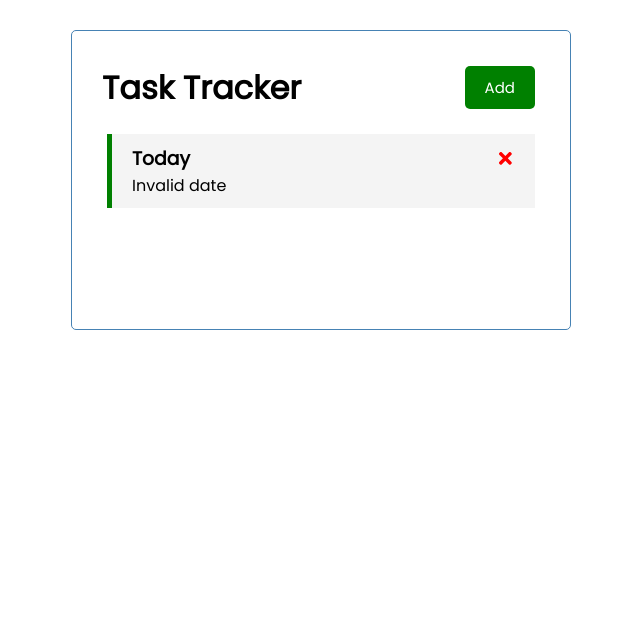
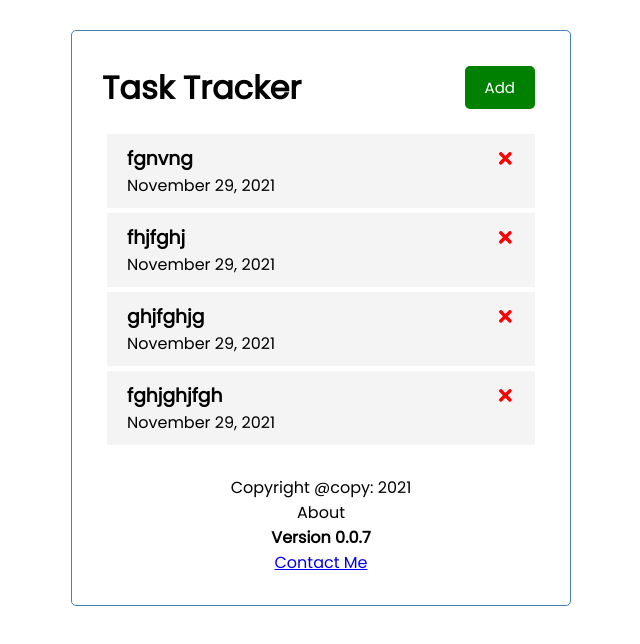
Before and after one commit to hemantbwskar/react-task-tracker, a React (Create React App) app: page /about in a window 1280 px wide. Shown: the top 644 px of the page, without its empty margins (319-959 px from the left). Built offline with nearby package versions, Linux system fonts and the light colour scheme; data requests are answered from the project's data file.

Commit message:
json server added

```diff
--- a/db.json
+++ b/db.json
@@ -1,10 +1,28 @@
 {
   "tasks": [
     {
-      "id": 1,
-      "text": "Today",
-      "day": "new Date()",
-      "reminder": true
+      "text": "fgnvng",
+      "day": "2021-11-29T06:06:39.864Z",
+      "reminder": false,
+      "id": 6
+    },
+    {
+      "text": "fhjfghj",
+      "day": "2021-11-29T06:06:52.689Z",
+      "reminder": false,
+      "id": 7
+    },
+    {
+      "text": "ghjfghjg",
+      "day": "2021-11-29T06:06:52.689Z",
+      "reminder": false,
+      "id": 8
+    },
+    {
+      "text": "fghjghjfgh",
+      "day": "2021-11-29T06:06:52.689Z",
+      "reminder": false,
+      "id": 9
     }
   ]
 }
--- a/package.json
+++ b/package.json
@@ -13,6 +13,7 @@
     "react-datetime-picker": "^3.4.3",
     "react-dom": "^17.0.2",
     "react-icons": "^4.2.0",
+    "react-router-dom": "^6.0.2",
     "react-scripts": "^4.0.3",
     "web-vitals": "^1.1.2"
   },
@@ -21,7 +22,7 @@
     "build": "react-scripts build",
     "test": "react-scripts test",
     "eject": "react-scripts eject",
-    "server":"json-server --watch db.json"
+    "server": "json-server --watch db.json --port 5000"
   },
   "eslintConfig": {
     "extends": [
--- a/src/App.js
+++ b/src/App.js
@@ -1,8 +1,11 @@
 import React from "react";
+import {BrowserRouter as Router, Route} from 'react-router-dom'
 import { useState, useEffect } from "react"
 import Header from "./components/Header";
+import Footer from "./components/Footer";
 import Tasks from "./components/Tasks";
 import AddTask from "./components/AddTask";
+import About from "./components/About";
 import ReactDateTimePicker from "react-datepicker";
 
 function App() {
@@ -10,35 +13,57 @@ function App() {
 
   const[tasks,setTasks]=useState([])
 
+
+
   useEffect(()=>{
-    const getTasks=async()=>{
-      const tasksFromServer = await fetchTasks()
-      setTasks(tasksFromServer)
-    }
+   const getTasks=async()=>{
+     const tasksFromServer=await fetchTasks()
+     setTasks(tasksFromServer)
+   }
 
     getTasks()
   },[])
 
-  // fetch tasks
+// fetch data
   const fetchTasks=async()=>{
-    const res = await fetch('http://localhost:3000/tasks')
+    const res = await fetch('http://localhost:5000/tasks')
     const data = await res.json()
     // console.log(data)
     return data
   }
 
+  const fetchTask=async(id)=>{
+    const res = await fetch('http://localhost:5000/tasks/'+id)
+    const data = await res.json()
+    // console.log(data)
+    return data
+  }
+
+
 //Add task
-const addTask=(task)=>{
-  const id=Math.floor(Math.random()*10000)+1
-  const newTask = {id,...task}
-  setTasks([...tasks,newTask])
+const addTask=async(task)=>{
+const res =await fetch('http://localhost:5000/tasks',{
+  method: 'POST',
+  headers:{
+    'Content-type':'application/json'
+  },
+  body:JSON.stringify(task)
+})
+
+const data=await res.json()
+
+setTasks([...tasks, data])
+  // const id=Math.floor(Math.random()*10000)+1
+
+  // const newTask = {id,...task}
+  // setTasks([...tasks,newTask])
   // console.log(task)
 }
 
 
 //delete task
 const deleteTask=async(id)=>{
-await fetch('http://localhost:3000/tasks/${id}',
+await fetch('http://localhost:5000/tasks/'+id,
 {
   method: 'DELETE',
 })
@@ -47,16 +72,31 @@ await fetch('http://localhost:3000/tasks/${id}',
 }
 
 //toggle reminder
-const toggleReminder = (id)=>{
+const toggleReminder =async (id)=>{
+const taskToToggle=await fetchTask(id)
+const updTask={...taskToToggle,reminder: !taskToToggle.reminder}
+
+const res = await fetch('http://localhost:5000/tasks/'+id,
+{
+  method: 'PUT',
+  headers:{
+    'Content-type':'application/json'
+  },
+  body:JSON.stringify(updTask)
+})
+
+const data= await res.json()
+
   // console.log(id)
-  setTasks(tasks.map((task)=> task.id==id
-  ? {...task,reminder: !task.reminder}
+  setTasks(tasks.map((task)=> task.id===id
+  ? {...task,reminder: data.reminder}
   : task))
 }
 
   // const name = 'Hemant'
   // const x = true
   return (
+    <Router>
     <div className='container'>
      <Header onAdd={()=>setShowAddTask(!showAddtasks)}
      showAdd={showAddtasks}
@@ -68,8 +108,15 @@ const toggleReminder = (id)=>{
      ) : (
        'No task to do.'
        )}
-
+       {/* <Routes><Route path='/' exact render={(props)
+         =>(
+         <>
+         </>
+       )}/> */}
+       {/* <Route path='/about' component={About}/></Routes> */}
+      <Footer/>
     </div>
+    </Router>
 
   );
 }
--- /dev/null
+++ b/src/components/About.js
@@ -0,0 +1,13 @@
+import { Link } from "react-router-dom"
+
+const About=()=>{
+    return(
+        <div>
+            <h4>Version 0.0.7</h4>
+            <Link to='/'>Go back</Link>
+            <Link to='mailto:hemantbwskar@gmail.com'>Contact Me</Link>
+        </div>
+    )
+}
+
+export default About
--- /dev/null
+++ b/src/components/Footer.js
@@ -0,0 +1,16 @@
+import { Link } from "react-router-dom"
+
+const Footer=()=>{
+    return(
+        <footer>
+            <p>Copyright @copy: 2021</p>
+            {/* <Link to='/about'>About</Link> */}
+            <p>About</p>
+            <h4>Version 0.0.7</h4>
+
+            <a href='mailto:hemantbwskar@gmail.com'>Contact Me</a>
+        </footer>
+    )
+}
+
+export default Footer
```
Also changed, not shown: public/db.json (added, +10 -0 lines), 1 other file (tests, documents, lock files or other folders).
